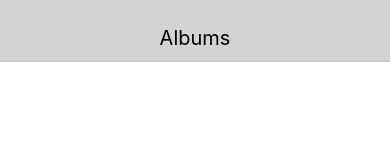
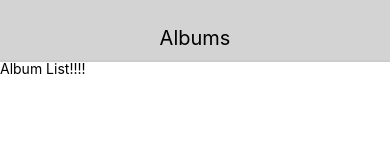
Before and after one commit to MihaiGitHub/Albums, a React Native app: screen / in a window 390 px wide. Shown: the top 160 px of the page. Built offline with nearby package versions, Linux system fonts and the light colour scheme.

Commit message:
Create AlbumList component

```diff
--- a/App.js
+++ b/App.js
@@ -10,6 +10,7 @@ import React, {Component} from 'react';
 import {Platform, StyleSheet, View} from 'react-native';
 
 import Header from './src/components/header';
+import AlbumList from './src/components/AlbumList';
 
 const instructions = Platform.select({
   ios: 'Press Cmd+R to reload,\n' + 'Cmd+D or shake for dev menu',
@@ -22,7 +23,10 @@ type Props = {};
 export default class App extends Component<Props> {
   render() {
     return (
-      <Header headerText={'Albums'} />
+      <View>
+        <Header headerText={'Albums'} />
+        <AlbumList />
+      </View>
     );
   }
 }
--- /dev/null
+++ b/src/components/AlbumList.js
@@ -0,0 +1,12 @@
+import React from 'react';
+import { View, Text } from 'react-native';
+
+const AlbumList = () => {
+    return (
+        <View>
+            <Text>Album List!!!!</Text>
+        </View>
+    );
+};
+
+export default AlbumList;
```
